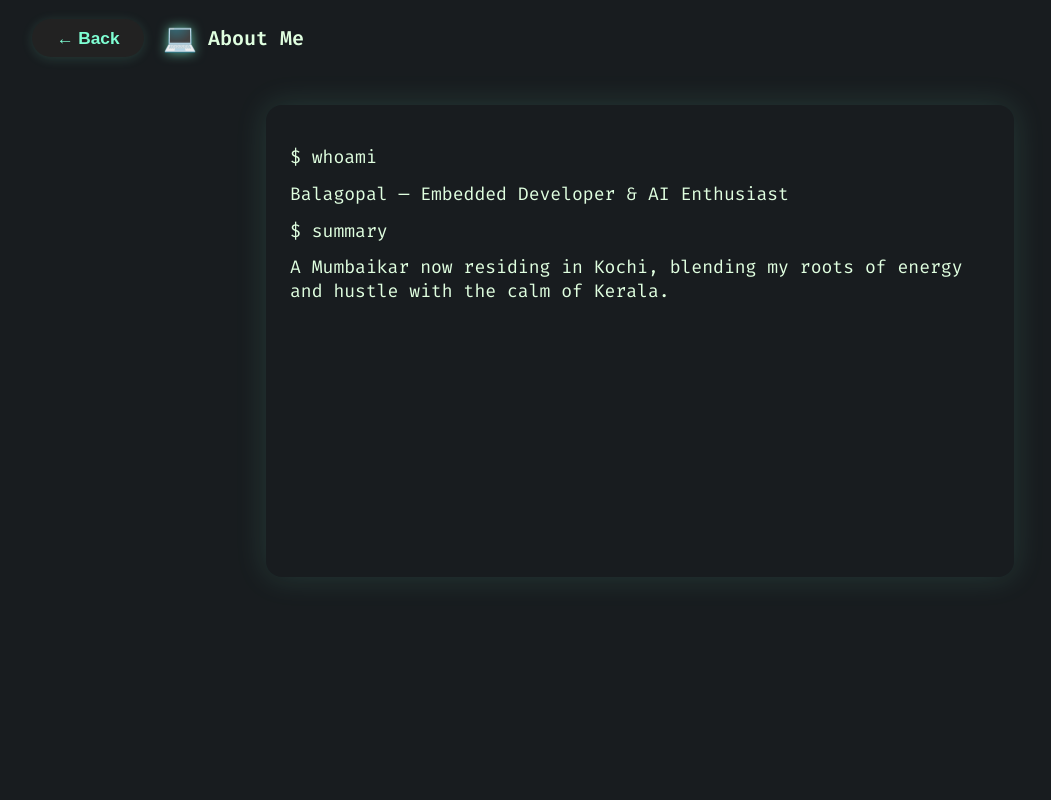
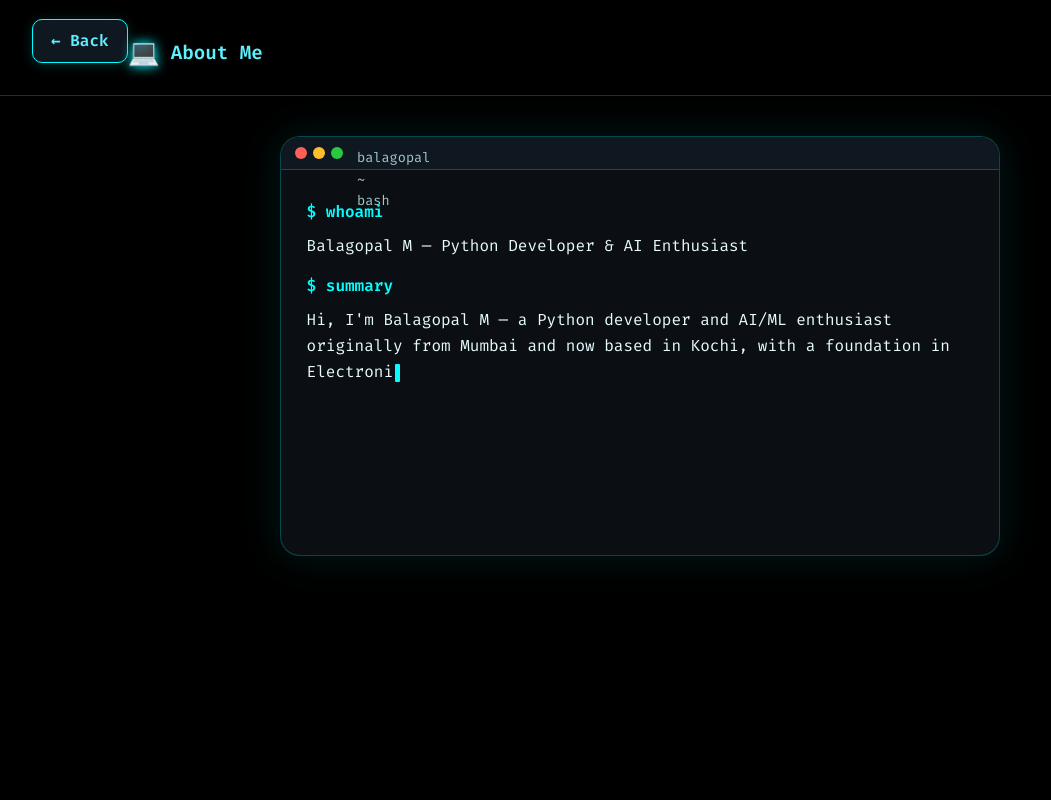
Before and after one commit to addy16-darsh/portfolio, a Flask app: page /about in a window 1280 px wide. Shown: the whole page, without its empty margins (0-1051 px from the left). Run offline with Flask 3, Linux system fonts and the light colour scheme.

Commit message:
Refactor about.html for improved styling and structure

```diff
--- a/templates/about.html
+++ b/templates/about.html
@@ -4,111 +4,138 @@
   <meta charset="UTF-8" />
   <title>About | Balagopal Portfolio</title>
   <meta name="viewport" content="width=device-width, initial-scale=1.0" />
+  <link rel="stylesheet" href="{{ url_for('static', filename='css/style.css') }}">
   <link href="https://fonts.googleapis.com/css2?family=Fira+Code:wght@400;600&display=swap" rel="stylesheet">
   <style>
     body, html {
       height: 100%;
       margin: 0;
       padding: 0;
-      background: #181c1f;
+      background: var(--bg);
       font-family: 'Fira Code', 'Consolas', monospace;
-      color: #e0ffe0;
+      color: var(--text);
       min-height: 100vh;
       overflow-x: hidden;
     }
+
     .about-header {
       display: flex;
       align-items: center;
       padding: 1.2rem 2rem 0.5rem 2rem;
-      background: none;
       position: sticky;
       top: 0;
       z-index: 10;
+      background: linear-gradient(180deg, rgba(0,0,0,.85), rgba(0,0,0,.4));
+      backdrop-filter: blur(6px);
+      border-bottom: 1px solid var(--border);
     }
     .about-header .icon {
-      font-size: 1.7rem;
+      font-size: 1.6rem;
       margin-right: 0.7rem;
-      color: #7fffd4;
-      filter: drop-shadow(0 0 6px #7fffd4aa);
+      filter: drop-shadow(0 0 6px var(--cyan));
     }
-    .about-header .back-btn {
-      background: #222;
-      color: #7fffd4;
-      border: none;
-      border-radius: 22px;
-      font-size: 1.08rem;
-      font-weight: 600;
-      padding: 0.5em 1.4em;
-      margin-right: 1.2rem;
-      cursor: pointer;
-      transition: background 0.2s, box-shadow 0.2s, transform 0.2s;
-      box-shadow: 0 2px 12px #7fffd422;
-      outline: none;
+    .about-header .title {
+      font-size: 1.2rem;
+      font-weight: 700;
+      color: var(--accent);
+    }
+
+    .terminal-container {
+      max-width: 720px;
+      margin: 2.5rem auto 4rem auto;
+      background: var(--panel);
+      border: 1px solid var(--border);
+      border-radius: var(--radius-lg);
+      box-shadow: 0 0 40px rgba(0, 255, 255, .10);
+      padding: 0;
+      position: relative;
+      min-height: 420px;
+      overflow: hidden;
+      transition: box-shadow 0.3s;
+    }
+    .terminal-container:focus-within {
+      box-shadow: 0 0 0 2px var(--cyan), 0 0 32px rgba(0, 255, 255, .18);
+    }
+
+    /* macOS-style title bar */
+    .terminal-titlebar {
       display: flex;
       align-items: center;
-      gap: 0.5em;
+      gap: 6px;
+      background: var(--panel-2);
+      border-bottom: 1px solid var(--border);
+      padding: 10px 14px;
     }
-    .about-header .back-btn:hover, .about-header .back-btn:focus {
-      background: #222a;
-      box-shadow: 0 4px 24px #7fffd488;
-      transform: translateY(-2px) scale(1.04);
+    .terminal-titlebar span {
+      width: 12px; height: 12px;
+      border-radius: 50%;
+      display: inline-block;
     }
-    .terminal-container {
-      max-width: 700px;
-      margin: 2.5rem auto 2rem auto;
-      background: #181c1f;
-      border-radius: 16px;
-      box-shadow: 0 0 32px #7fffd422;
-      padding: 2.5rem 1.5rem 2rem 1.5rem;
-      font-size: 1.13rem;
-      position: relative;
-      min-height: 400px;
-      transition: box-shadow 0.3s;
-      overflow: hidden;
+    .dot-red    { background: #ff5f57; }
+    .dot-yellow { background: #ffbd2e; }
+    .dot-green  { background: #28c840; }
+    .terminal-titlebar .tbar-label {
+      margin-left: 8px;
+      font-size: .85rem;
+      color: var(--muted);
+      font-family: 'Fira Code', monospace;
     }
+
+    .terminal-body {
+      padding: 1.8rem 1.6rem 2rem;
+      font-size: 1rem;
+    }
+
+    /* Typed lines */
     .typed-line {
       opacity: 0;
-      animation: fadeInLine 0.7s forwards;
-      will-change: opacity, transform;
-      transform: translateY(10px);
-      margin-bottom: 0.7em;
-      color: #e0ffe0;
-      position: relative;
+      animation: fadeInLine 0.5s forwards;
+      transform: translateY(6px);
+      margin-bottom: 0.55em;
+      line-height: 1.6;
     }
+    .typed-line.cmd  { color: var(--cyan);   font-weight: 600; }
+    .typed-line.info { color: var(--text);   }
+    .typed-line.muted-line { color: var(--muted); }
+    .typed-line.comment { color: rgba(0, 255, 255, .5); font-style: italic; }
+    .typed-line.blank { margin-bottom: 0.9em; }
+
     @keyframes fadeInLine {
       to { opacity: 1; transform: translateY(0); }
     }
+
     .typed-cursor {
       display: inline-block;
-      width: 1ch;
-      color: #7fffd4;
+      width: 0.55ch;
+      height: 1.1em;
+      background: var(--cyan);
+      vertical-align: text-bottom;
       animation: blink 1s steps(1) infinite;
-      font-weight: 600;
-      font-size: 1.13rem;
       margin-left: 2px;
+      border-radius: 1px;
     }
     @keyframes blink {
-      0%, 50% { opacity: 1; }
-      51%, 100% { opacity: 0; }
+      0%, 49% { opacity: 1; }
+      50%, 100% { opacity: 0; }
     }
+
+    /* Back-to-top */
     .back-to-top {
       position: fixed;
       right: 2vw;
       bottom: 2vw;
-      background: #222;
-      color: #7fffd4;
-      border: none;
+      background: var(--panel);
+      color: var(--cyan);
+      border: 1px solid var(--border);
       border-radius: 50%;
-      width: 52px;
-      height: 52px;
-      font-size: 1.7rem;
-      box-shadow: 0 2px 16px #7fffd422;
+      width: 48px; height: 48px;
+      font-size: 1.4rem;
+      box-shadow: 0 2px 16px rgba(0, 255, 255, .15);
       cursor: pointer;
       opacity: 0;
       pointer-events: none;
-      transition: opacity 0.3s, transform 0.2s;
+      transition: opacity 0.3s, transform 0.2s, box-shadow 0.2s;
       z-index: 100;
-      outline: none;
       display: flex;
       align-items: center;
       justify-content: center;
@@ -116,133 +143,151 @@
     .back-to-top.visible {
       opacity: 1;
       pointer-events: auto;
-      transform: scale(1.08);
     }
-    .back-to-top:focus, .back-to-top:hover {
-      background: #222a;
-      box-shadow: 0 4px 24px #7fffd488;
-      transform: scale(1.15);
+    .back-to-top:hover {
+      background: var(--cyan);
+      color: #001010;
+      box-shadow: 0 0 20px rgba(0, 255, 255, .4);
+      transform: scale(1.12);
     }
+
     @media (max-width: 700px) {
-      .terminal-container {
-        max-width: 98vw;
-        padding: 1.2rem 0.7rem 1.2rem 0.7rem;
-        font-size: 1rem;
-      }
-      .about-header {
-        padding: 1rem 0.7rem 0.5rem 0.7rem;
-      }
+      .terminal-body { padding: 1.2rem 1rem 1.4rem; font-size: .95rem; }
+      .about-header  { padding: 1rem 1rem 0.5rem; }
     }
   </style>
 </head>
 <body>
+  <canvas id="matrix"></canvas>
+  <canvas id="particles"></canvas>
+
   <header class="about-header">
-    <button class="back-btn" onclick="window.location.href='{{ url_for('index') }}'" aria-label="Back to Home">
-      ← Back
-    </button>
+    <a class="back-btn" href="{{ url_for('index') }}" aria-label="Back to Home">← Back</a>
     <span class="icon" aria-hidden="true">💻</span>
-    <span style="font-size:1.25rem;font-weight:700;color:#e0ffe0;">About Me</span>
+    <span class="title">About Me</span>
   </header>
+
   <main>
-    <div class="terminal-container" id="terminal-container" tabindex="0" aria-label="About Section Terminal">
-      <!-- Lines will be typed here -->
+    <div class="terminal-container" id="terminal-container" tabindex="0" aria-label="About Me terminal">
+      <div class="terminal-titlebar">
+        <span class="dot-red"></span>
+        <span class="dot-yellow"></span>
+        <span class="dot-green"></span>
+        <span class="tbar-label">balagopal ~ bash</span>
+      </div>
+      <div class="terminal-body" id="terminal-body">
+        <!-- Lines typed here by JS -->
+      </div>
     </div>
     <button class="back-to-top" id="backToTopBtn" aria-label="Back to Top">↑</button>
   </main>
+
   <script>
-    // Typing animation for lines
+    // Lines pulled from Flask data via Jinja — falls back to static array if needed
+    const name    = {{ data.name | tojson }};
+    const intro   = {{ data.sections.intro | tojson }};
+    const skills  = {{ data.sections.skills | tojson }};
+    const journey = {{ data.sections.journey | tojson }};
+    const personality = {{ data.sections.personality | tojson }};
+
+    // Build lines dynamically from Flask data
     const lines = [
-      "$ whoami",
-      "Balagopal — Embedded Developer & AI Enthusiast",
-      "",
-      "$ summary",
-      "A Mumbaikar now residing in Kochi, blending my roots of energy and hustle with the calm of Kerala.",
-      "I specialize in machine learning, computer vision, and intelligent systems.",
-      "From deepfake detection with explainable AI to real-time fall monitoring and human-follower robotics, I thrive on solving complex problems with smart, practical solutions.",
-      "",
-      "$ skills",
-      "Languages: Python, Java, C",
-      "Frameworks: Flutter, Django",
-      "ML/AI: TensorFlow, PyTorch, Rasa",
-      "Tools: MySQL, OpenCV, Embedded Systems",
-      "",
-      "$ journey",
-      "B.Tech Electronics & Communication, Adi Shankara Institute of Engineering & Technology (2021–2025) | GPA 7.56/10",
-      "Senior Secondary, Saraswathi VidyaNikethan (2020–2021) – 88%",
-      "",
-      "$ personality",
-      "Curious, creative, collaborative, and always learning.",
-      "I find joy in traveling, playing cricket under the floodlights, capturing life through photography, vibing with music, staying active through sports, and spending time with friends.",
-      "",
-      "$ values",
-      "Karmanye Vaadhikaraste — Focus on effort, not just results.",
-      "Ethical behavior, continuous learning, and building meaningful connections.",
-      "",
-      "# This portfolio is not just a showcase of projects — it’s a journey of curiosity, innovation, friendships, and the experiences that shaped me."
+      { text: "$ whoami",                          cls: "cmd"     },
+      { text: name + " — Python Developer & AI Enthusiast", cls: "info"  },
+      { text: "",                                  cls: "blank"   },
+
+      { text: "$ summary",                         cls: "cmd"     },
+      ...intro.split('. ').slice(0, 4).map(s => ({ text: s.trim().replace(/\.$/, '') + '.', cls: "info" })),
+      { text: "",                                  cls: "blank"   },
+
+      { text: "$ skills",                          cls: "cmd"     },
+      ...Object.entries(skills).map(([cat, items]) => ({
+        text: cat + ": " + items.join(", "),
+        cls: "muted-line"
+      })),
+      { text: "",                                  cls: "blank"   },
+
+      { text: "$ journey",                         cls: "cmd"     },
+      { text: journey.current_role.split('.')[0] + '.', cls: "info" },
+      ...journey.past_experience.map(e => ({ text: "  • " + e.trim(), cls: "muted-line" })),
+      { text: "",                                  cls: "blank"   },
+
+      { text: "$ personality",                     cls: "cmd"     },
+      { text: personality.intro,                   cls: "info"    },
+      ...personality.items.map(i => ({ text: "  • " + i.split('–')[0].trim(), cls: "muted-line" })),
+      { text: "",                                  cls: "blank"   },
+
+      { text: "$ values",                          cls: "cmd"     },
+      { text: "Karmanye Vadhikaraste — Focus on effort, not just results.", cls: "info" },
+      { text: "Ethical behaviour, continuous learning, and meaningful connections.", cls: "muted-line" },
+      { text: "",                                  cls: "blank"   },
+
+      { text: "# This portfolio is not just a showcase of projects —", cls: "comment" },
+      { text: "# it's a journey of curiosity, innovation, and the experiences that shaped me.", cls: "comment" },
     ];
 
-    const container = document.getElementById('terminal-container');
+    const body = document.getElementById('terminal-body');
     let lineIdx = 0;
 
-    function typeLine(line, idx, callback) {
-      const lineDiv = document.createElement('div');
-      lineDiv.className = 'typed-line';
-      container.appendChild(lineDiv);
+    function typeLine(lineObj, callback) {
+      const div = document.createElement('div');
+      div.className = 'typed-line ' + lineObj.cls;
+      body.appendChild(div);
+
+      if (!lineObj.text) {
+        // blank line — no typing needed
+        setTimeout(callback, 80);
+        return;
+      }
 
       let charIdx = 0;
       function typeChar() {
-        lineDiv.innerHTML = line.slice(0, charIdx) +
-          '<span class="typed-cursor">|</span>';
+        div.innerHTML = escapeHTML(lineObj.text.slice(0, charIdx))
+          + '<span class="typed-cursor"></span>';
         charIdx++;
-        if (charIdx <= line.length) {
-          setTimeout(typeChar, 22 + Math.random() * 28);
+        if (charIdx <= lineObj.text.length) {
+          setTimeout(typeChar, 18 + Math.random() * 22);
         } else {
-          lineDiv.innerHTML = line; // Remove cursor after line is done
+          div.textContent = lineObj.text;
           callback();
         }
       }
       typeChar();
     }
 
+    function escapeHTML(str) {
+      return str.replace(/&/g,'&amp;').replace(/</g,'&lt;').replace(/>/g,'&gt;');
+    }
+
     function typeAllLines() {
       if (lineIdx < lines.length) {
-        typeLine(lines[lineIdx], lineIdx, () => {
+        typeLine(lines[lineIdx], () => {
           lineIdx++;
-          setTimeout(typeAllLines, 180);
+          setTimeout(typeAllLines, 120);
         });
       }
     }
 
-    window.onload = function() {
+    window.addEventListener('load', () => {
       document.body.style.opacity = 0;
       setTimeout(() => {
-        document.body.style.transition = "opacity 0.7s";
+        document.body.style.transition = 'opacity 0.6s';
         document.body.style.opacity = 1;
         typeAllLines();
-      }, 100);
-    };
+      }, 150);
+    });
 
-    // Back-to-top button logic
+    // Back-to-top
     const backToTopBtn = document.getElementById('backToTopBtn');
     window.addEventListener('scroll', () => {
-      if (window.scrollY > 300) {
-        backToTopBtn.classList.add('visible');
-      } else {
-        backToTopBtn.classList.remove('visible');
-      }
+      backToTopBtn.classList.toggle('visible', window.scrollY > 300);
     });
     backToTopBtn.addEventListener('click', () => {
       window.scrollTo({ top: 0, behavior: 'smooth' });
-      container.focus();
-    });
-
-    // Accessibility: focus indicators
-    container.addEventListener('focus', () => {
-      container.style.boxShadow = "0 0 0 3px #7fffd4";
-    });
-    container.addEventListener('blur', () => {
-      container.style.boxShadow = "0 0 32px #7fffd422";
     });
   </script>
+
+  <script src="{{ url_for('static', filename='js/matrix.js') }}"></script>
+  <script src="{{ url_for('static', filename='js/particles.js') }}"></script>
 </body>
 </html>
```
